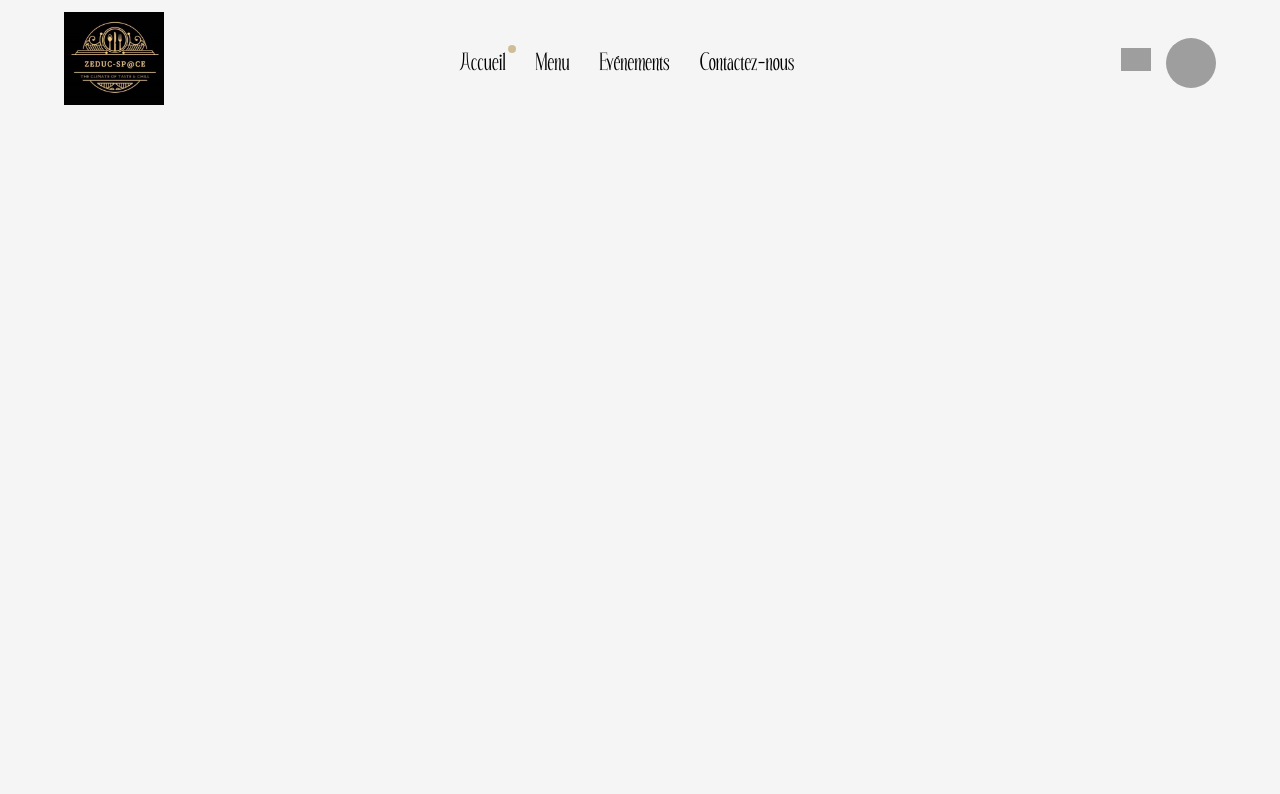
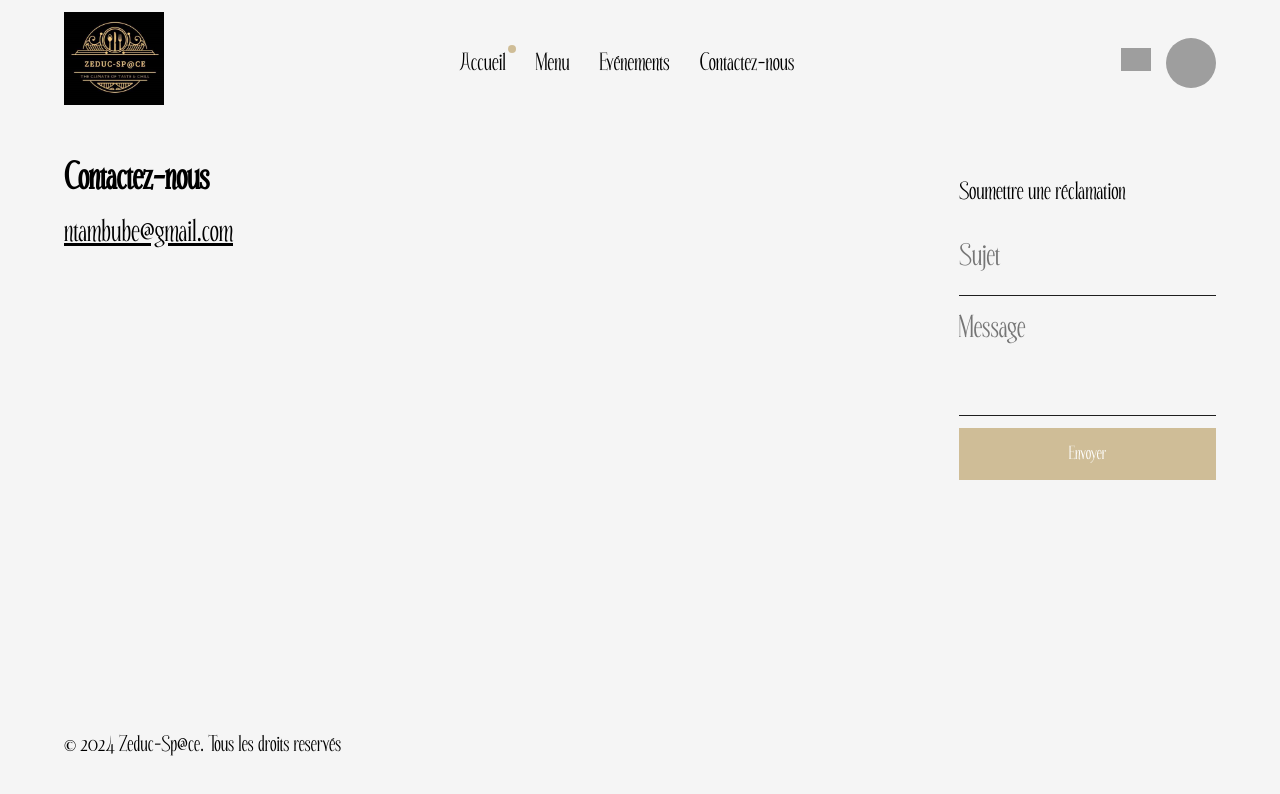
Before and after one commit to Benintambu/ProjetDevWeb, a React (Create React App) app: page /contact in a window 1280 px wide. Shown: the top 794 px of the page. Built offline with nearby package versions, Linux system fonts and the light colour scheme; grey boxes are pictures that could not be loaded.

Commit message:
Page Contact

```diff
--- a/src/index.css
+++ b/src/index.css
@@ -28,7 +28,6 @@
   --trans: .3s ease-in;
 }
 
-
 body {
   background-color: var(--white2);
   width: 100vw;
--- a/src/pages/Contact.jsx
+++ b/src/pages/Contact.jsx
@@ -6,11 +6,42 @@ import NavBar from "../components/NavBar";
 
 function Contact() {
     return (
-        <header>
-            <NavBar />
-        </header>
+        <>
+            <header>
+                <NavBar />
+            </header>
+            <Main />
+        </>
     );
 }
 
+const Main = () => {
+    return (
+        <main className="main_contact">
+            <div className="contact_container">
+                <div className="contact_top">
+                    <div className="contactTop_left">
+                        <h4>Contactez-nous</h4>
+                        <a href="">ntambube@gmail.com</a>
+                    </div>
+
+                    <div className="contactTop_right">
+                        <p>Soumettre une réclamation</p>
+                        <form action="" className="contact_form">
+                            <input type="text" name="sujet" id="sujet" placeholder="Sujet" />
+
+                            <textarea name="text" id="text" placeholder="Message"></textarea>
+                            <button type="submit">Envoyer</button>
+                        </form>
+                    </div>
+                </div>
+
+                <div className="contact_bot">
+                    <p>© 2024 Zeduc-Sp@ce. Tous les droits reservés</p>
+                </div>
+            </div>
+        </main>
+    );
+}
 
 export default Contact;
--- a/src/styles/Contact.css
+++ b/src/styles/Contact.css
@@ -0,0 +1,112 @@
+:root {
+    --primary_color: #cfbd97;
+    --second_color: #000;
+    --black: #1e1e1e;
+    --white: #fff;
+    --white2: #f5f5f5;
+    --main_font: "Echelon";
+    --trans: .3s ease-in;
+}
+
+.main_contact {
+    width: 100vw;
+    min-height: 88vh;
+    display: flex;
+    justify-content: center;
+    align-items: center;
+    padding-top: 20px;
+}
+
+.contact_container {
+    width: 90vw;
+    display: flex;
+    justify-content: space-between;
+    flex-direction: column;
+    height: 75vh;
+}
+
+.contactTop_left h4 {
+    font-family: var(--main_font);
+    font-size: clamp(30px, 3vw, 40px);
+    margin-bottom: 15px;
+}
+
+.contactTop_left a {
+    font-family: var(--main_font);
+    font-size: clamp(23px, 2.5vw, 40px);
+    color: var(--second_color);
+    text-decoration: underline;
+}
+
+.contactTop_right p {
+    font-family: var(--main_font);
+    font-size: clamp(23px, 2vw, 35px);
+    margin-top: 20px;
+    margin-bottom: 20px;
+}
+
+.contact_form span {
+    font-family: var(--main_font);
+    font-size: clamp(23px, 2vw, 35px);
+}
+
+.contact_form {
+    display: grid;
+    height: auto;
+}
+
+.contact_form input {
+    background-color: transparent;
+    border-top: none;
+    border-bottom: 1px solid var(--black);
+    border-left: none;
+    border-right: none;
+    height: 70px;
+}
+
+.contact_form input::placeholder {
+    font-family: var(--main_font);
+    font-size: clamp(26px, 2.5vw, 40px);
+}
+
+#text {
+    resize: none;
+    height: 120px;
+    background-color: transparent;
+    border-top: none;
+    border-bottom: 1px solid var(--black);
+    border-left: none;
+    font-size: clamp(26px, 2.5vw, 40px);
+    border-right: none;
+    padding-top: 15px;
+    font-family: var(--main_font);
+    margin-bottom: 12px;
+}
+
+.contact_form button {
+    padding: 16px 34px;
+    background-color: var(--primary_color);
+    color: var(--white);
+    border: none;
+    font-family: var(--main_font);
+    font-size: clamp(19px, 1vw, 25px);
+    transition: var(--trans);
+    cursor: pointer;
+}
+
+.contact_form button:hover {
+    background-color: var(--black);
+}
+
+.contact_bot p {
+    font-size: clamp(23px, 1.5vw, 30px);
+    font-family: var(--main_font);
+}
+
+@media (min-width: 850px) {
+    .contact_top {
+        display: flex;
+        width: 90vw;
+        justify-content: space-between;
+    }
+}
```
